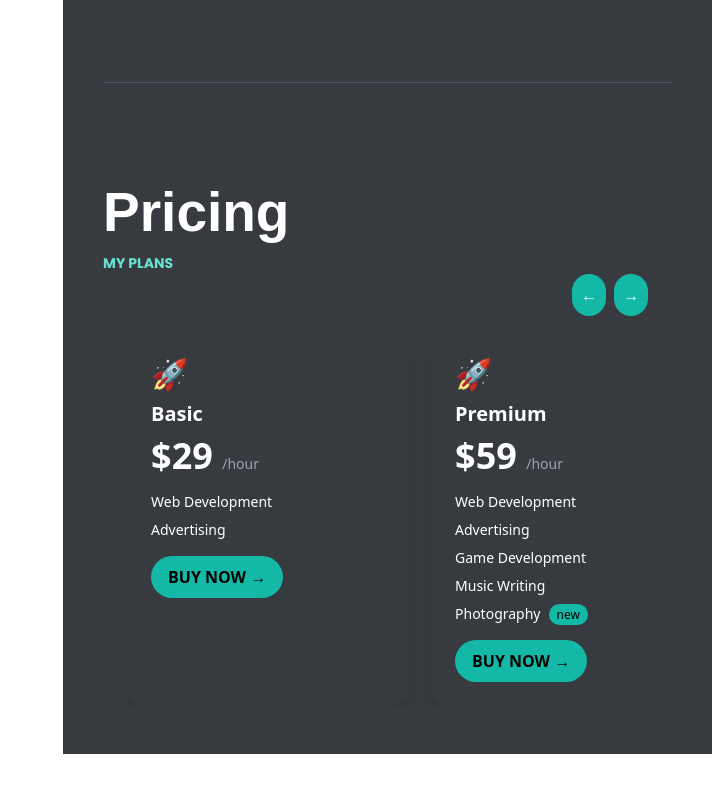
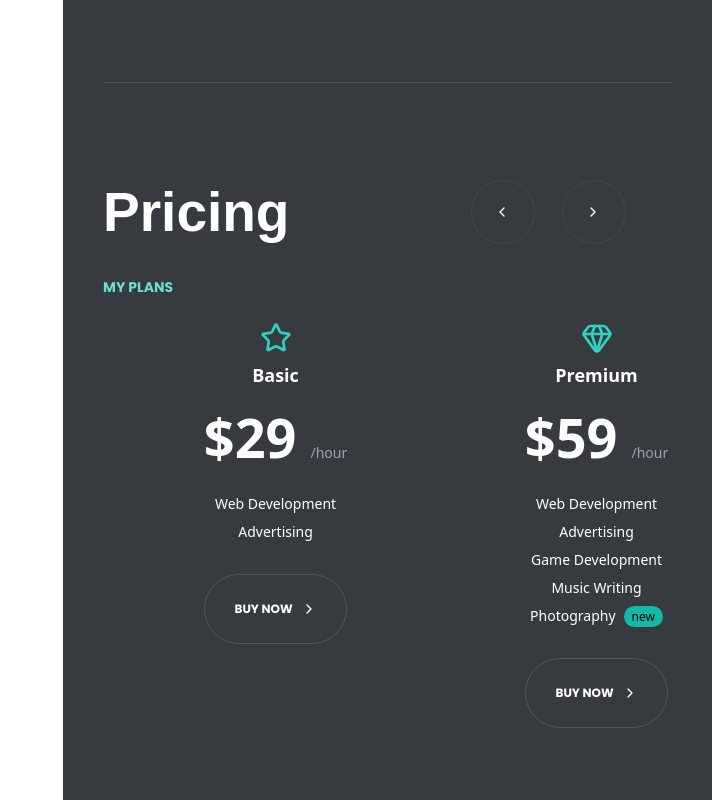
Before and after one commit to ehsanjavaid/React-Portfolio, a React (Vite) app: page / in a window 1280 px wide. Shown: the part 2252-3052 px from the top of the page, without its empty margins (568-1280 px from the left). Before the commit the page ends 3006 px from the top, so only its background shows below. Built offline with nearby package versions, Linux system fonts and the light colour scheme.

Commit message:
scrol icons, pricing icons and style fix

```diff
--- a/src/components/Pricingplan.tsx
+++ b/src/components/Pricingplan.tsx
@@ -1,9 +1,13 @@
 import { useRef } from "react";
+import type { ReactNode } from "react";
+import { ChevronRight, ChevronLeft, Star, Gem,Rocket } from "lucide-react";
 
 interface PricingPlan {
     name: string;
     price: string;
     services: string[];
+    icon: ReactNode;
+
 }
 
 const pricingPlans: PricingPlan[] = [
@@ -11,6 +15,7 @@ const pricingPlans: PricingPlan[] = [
         name: "Basic",
         price: "29",
         services: ["Web Development", "Advertising"],
+        icon: <Star className = "text-teal-400 w-8 h-8 mx-auto mb-2" />,
     },
     {
         name: "Premium",
@@ -22,6 +27,7 @@ const pricingPlans: PricingPlan[] = [
             "Music Writing",
             "Photography",
         ],
+        icon: <Gem className = "text-teal-400 w-8 h-8 mx-auto mb-2" />,
     },
     {
         name: "Ultimate",
@@ -33,6 +39,7 @@ const pricingPlans: PricingPlan[] = [
             "Music Writing",
             "Photography",
         ],
+        icon: <Rocket className = "text-teal-400 w-8 h-8 mx-auto mb-2" />
     },
 ];
 
@@ -41,46 +48,51 @@ export default function Pricing() {
 
     const scroll = (direction: "left" | "right") => {
         if (scrollRef.current) {
-            if (direction === "left") scrollRef.current.scrollLeft -= 320;
-            else scrollRef.current.scrollLeft += 320;
+            if (direction === "left") scrollRef.current.scrollLeft -= 321;
+            else scrollRef.current.scrollLeft += 321;
         }
     };
 
     return (
         <section className=" text-white py-12">
-            <div className="title text-[55px] text-white font-bold font-montserrat">Pricing </div>
+            <div className="flex flex-row items-center justify-between mb-6 w-[92%]">
+                <div className="text-[42px] md:text-[55px] text-white font-bold font-montserrat">
+                    Pricing
+                </div>
+                <div className="flex space-x-3 text-center">
+                    <button
+                        onClick={() => scroll("left")}
+                        className=" bg-[#373b40] px-[22px] hover:none text-white rounded-full border border-[#414852] text-[14px] w-[64px] h-[64px] mr-[15px]"
+                    >
+                        <ChevronLeft className="w-4 h-4" />
+                    </button>
+                    <button
+                        onClick={() => scroll("right")}
+                        className=" text-white px-[22px] rounded-full bg-[#373b40] border hover:no-underline border-[#414852] text-[14px]  w-[64px] h-[64px]"
+                    >
+                        <ChevronRight className="w-4 h-4" />
+                    </button>
+                </div>
+            </div>
+
             <div className="subtitle text-[14px] text-[#68e0cf] font-bold font-poppins">MY PLANS </div>
 
             <div className="relative px-6">
-                <div className="flex justify-end mb-4 space-x-2">
-                    <button
-                        onClick={() => scroll("left")}
-                        className="bg-teal-500 hover:bg-teal-600 rounded-full p-2"
-                    >
-                        ←
-                    </button>
-                    <button
-                        onClick={() => scroll("right")}
-                        className="bg-teal-500 hover:bg-teal-600 rounded-full p-2"
-                    >
-                        →
-                    </button>
-                </div>
-
                 <div
                     ref={scrollRef}
                     className="flex space-x-6 overflow-x-auto scrollbar-hide scroll-smooth"
+                    style={{ width: '627px' }}
                 >
                     {pricingPlans.map((plan, index) => (
                         <div
                             key={index}
-                            className=" min-w-[280px] max-w-[300px] p-6 rounded-2xl shadow-lg flex-shrink-0"
+                            className=" min-w-[297px] max-w-[297px] p-6 rounded-2xl text-center item-center flex-shrink-0"
                         >
-                            <div className="text-teal-400 text-3xl mb-2">🚀</div>
-                            <h3 className="text-xl font-bold mb-2">{plan.name}</h3>
-                            <p className="text-4xl font-bold mb-4">
+                            <div className="text-teal-400 text-3xl mb-2">{ plan.icon }</div>
+                            <h3 className=" font-bold mb-2 text-[18px]">{plan.name}</h3>
+                            <p className="text-[54px] font-bold mb-4">
                                 ${plan.price}{" "}
-                                <span className="text-sm font-light text-gray-400">/hour</span>
+                                <span className="text-[14px] font-light text-gray-400">/hour</span>
                             </p>
                             <ul className="space-y-2 mb-4">
                                 {plan.services.map((service, i) => (
@@ -94,8 +106,8 @@ export default function Pricing() {
                                     </li>
                                 ))}
                             </ul>
-                            <button className="bg-teal-500 hover:bg-teal-600 text-black px-4 py-2 rounded-full font-semibold">
-                                BUY NOW →
+                            <button className="font-poppins group mt-8 bold bg-transparent border rounded-full px-[25px] py-[25px] w-[143px] ml-[53px] border-[#52575E] text-[12px] text-white font-bold hover:border-[#5DD5C4] transition flex items-center justify-center gap-2">
+                                BUY NOW <ChevronRight className="w-4 h-4 group-hover:text-[#5DD5C4] transition-transform duration-300 group-hover:translate-x-1" />
                             </button>
                         </div>
                     ))}
--- a/src/index.css
+++ b/src/index.css
@@ -1,11 +1,21 @@
 @tailwind base;
 @tailwind components;
 @tailwind utilities;
+
 :root {
   font-family: system-ui, Avenir, Helvetica, Arial, sans-serif;
   line-height: 1.5;
   font-weight: 400;
 
+  /* Add in your global CSS or inside style tag */
+  .scrollbar-hide::-webkit-scrollbar {
+    display: none;
+  }
+
+  .scrollbar-hide {
+    -ms-overflow-style: none;
+    scrollbar-width: none;
+  }
 
   color-scheme: light dark;
   color: rgba(255, 255, 255, 0.87);
@@ -22,6 +32,7 @@ a {
   color: #646cff;
   text-decoration: inherit;
 }
+
 a:hover {
   color: #535bf2;
 }
@@ -50,9 +61,11 @@ button {
   cursor: pointer;
   transition: border-color 0.25s;
 }
+
 button:hover {
   border-color: #646cff;
 }
+
 button:focus,
 button:focus-visible {
   outline: 4px auto -webkit-focus-ring-color;
@@ -63,9 +76,11 @@ button:focus-visible {
     color: #213547;
     background-color: #ffffff;
   }
+
   a:hover {
     color: #747bff;
   }
+
   button {
     background-color: #f9f9f9;
   }
```
